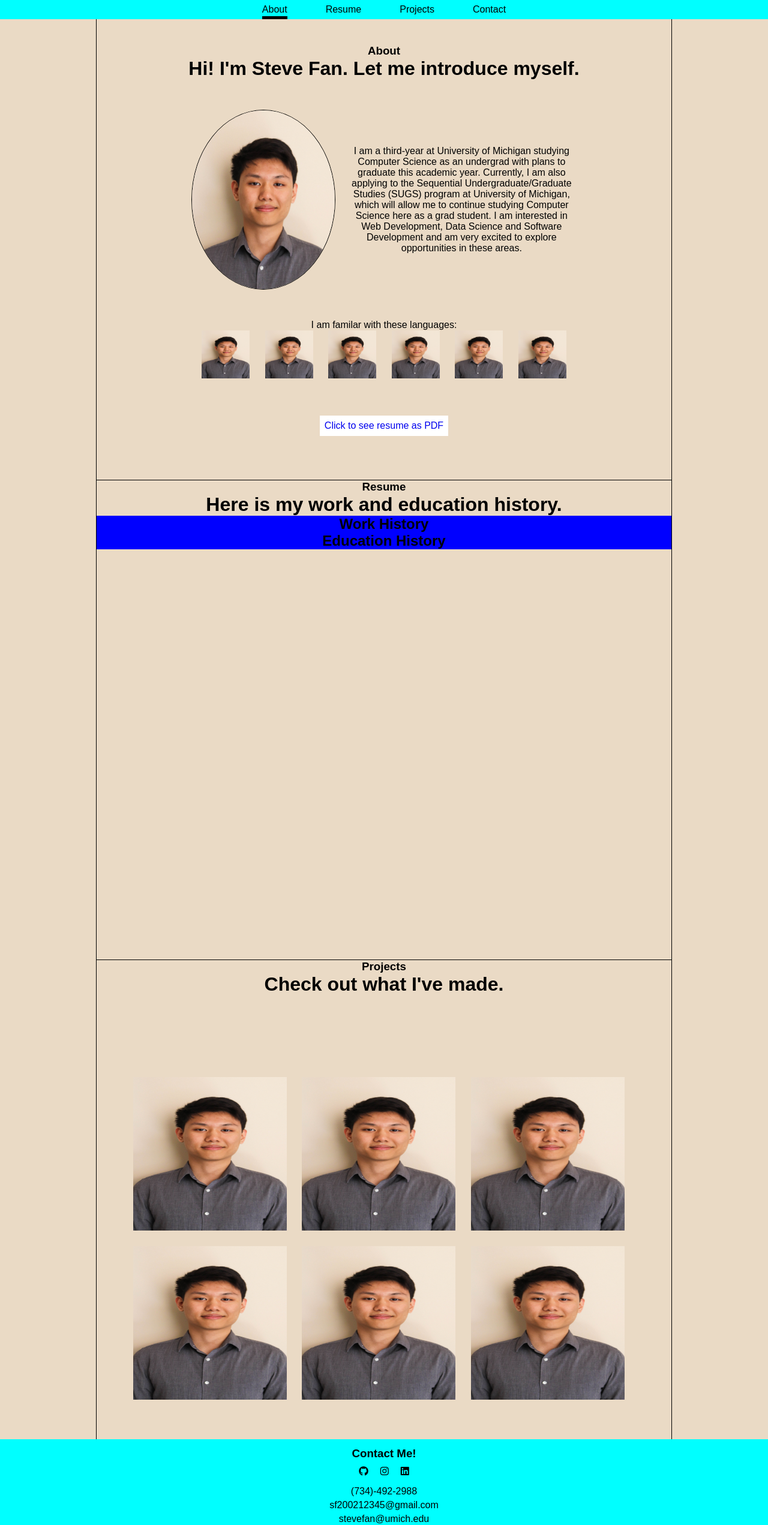
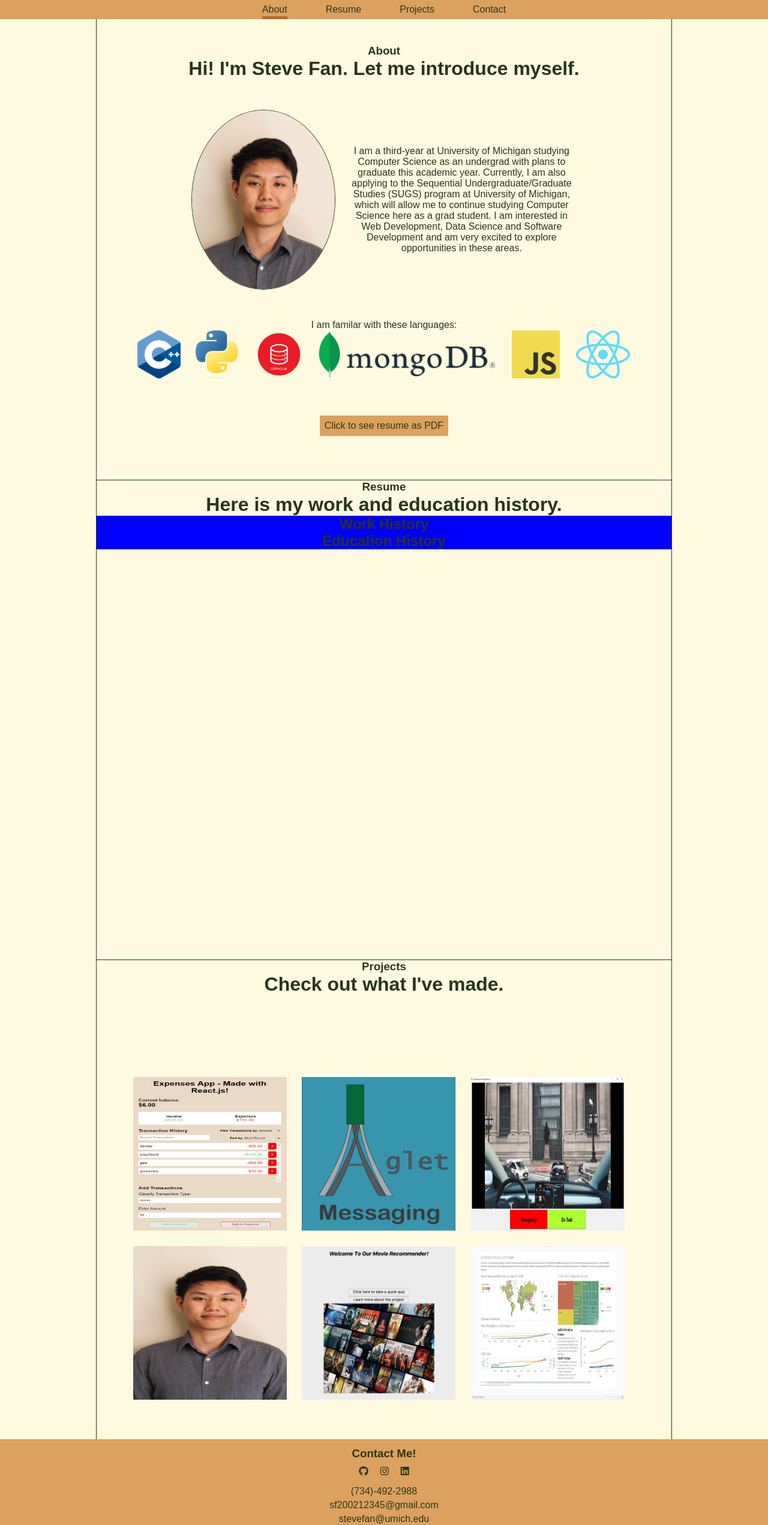
Before and after one commit to sf200212345/sf200212345.github.io, a React (Create React App) app: page / in a window 1280 px wide. Shown: the top 2543 px of the page at 60% size. Built offline with nearby package versions, Linux system fonts and the light colour scheme.

Commit message:
Updated colors in website to use global variables of a consistent palette

```diff
--- a/src/App.css
+++ b/src/App.css
@@ -9,7 +9,7 @@
 
   body {
     font-family: sans-serif;
-    background-color: #eadac5;
+    background-color: var(--background);
     overflow-x: hidden;
   }
 
@@ -23,9 +23,24 @@
 
   .section {
     height: 100vh;
-    border: 1px solid black;
+    border: 1px solid var(--text);
     border-bottom: none;
     width: 75vw;
+  }
+
+  .italic {
+    font-style: italic;
+  }
+
+  :root {
+    --background: #FEFAE0;
+    --onBackground: #DDA15E;
+    --onHover: #BC6C25;
+    --text: #283618;
+  }
+
+  span, h1, h2, h3, h4, h5, h6, p, span, a, div {
+    color: var(--text);
   }
 
   /*Footer*/
@@ -36,7 +51,7 @@
     align-items: center;
     overflow: hidden;
     text-align: center;
-    background-color: aqua;
+    background-color: var(--onBackground);
     width: 100vw;
     left: 0;
     right: 0;
@@ -48,12 +63,11 @@
   }
 
   #contact a {
-    color: black;
     text-decoration: none;
   }
 
   #contact a:hover {
-    color: white;
+    color: var(--background) !important;
     text-decoration: underline;
   }
 
--- a/src/components/About.js
+++ b/src/components/About.js
@@ -19,7 +19,7 @@ const About = () => {
       </div>
       <div className='languages'>
         <span>I am familar with these languages:</span>
-        <div>{ aboutData.map(curr => (<img key={curr.image} src={require('../images/headshot.jpg')} alt='headshot.jpg' />)) }</div>
+        <div>{ aboutData.map(curr => (<img key={curr.image} src={require('../images/' + curr.image)} alt={curr.image} />)) }</div>
       </div>
       <a href='https://sf200212345.github.io/resume.pdf' target="_blank" rel="noopener noreferrer">Click to see resume as PDF</a>
     </div>
--- a/src/components/ProjectsPopup.js
+++ b/src/components/ProjectsPopup.js
@@ -8,7 +8,7 @@ const ProjectsPopup = ({ info }) => {
   return (
     <div>
         <div className='thumbnail' onClick={() => setClicked(true)} onMouseOver={() => setHovered(true)} onMouseOut={() => setHovered(false)}>
-            <img src={require('../images/headshot.jpg')} alt='headshot.jpg' />
+            <img src={require('../images/' + info.thumbnail )} alt={info.thumbnail} />
             { isHovered ? (<div className='dark-hover'>
                 <h4>{info.title}</h4>
                 <span>{info.for}</span>
@@ -20,7 +20,7 @@ const ProjectsPopup = ({ info }) => {
                 <OutsideClickHandler onOutsideClick={() => setClicked(false)}>
                     <div className='popup'>
                         <button className='exit-btn' onClick={() => setClicked(false)}><i className="fa-solid fa-x"></i></button>
-                        <div className='img-container'><img src={require('../images/headshot.jpg')} alt='headshot.jpg' /></div>
+                        <div className='img-container'><img src={require('../images/' + info.mainImage)} alt={info.mainImage} /></div>
                         <div className='text-container'>
                             <h3>{info.title}</h3><span className='date'>{info.date}</span><br />
                             <span className='italic'>{info.for}</span>
--- a/src/components/styles/About.css
+++ b/src/components/styles/About.css
@@ -28,7 +28,7 @@
     border-radius: 50%;
     width: max(25%, 225px);
     height: 75%;
-    border: 1px solid black;
+    border: 1px solid var(--text);
 }
 
 .pp img {
@@ -42,16 +42,16 @@
 .languages img {
     margin: 0 1vw;
     height: 10vh;
-    width: 10vh;
 }
 
 #about a {
-    background-color: white;
+    background-color: var(--onBackground);
     padding: 1vh;
     text-decoration: none;
 }
 
 #about a:hover {
-    background-color: blue;
+    background-color: var(--onHover);
+    color: var(--background);
     text-decoration: none;
 }
--- a/src/components/styles/Navbar.css
+++ b/src/components/styles/Navbar.css
@@ -23,7 +23,7 @@
 
   .navbar {
     height: 2em;
-    background-color: aqua;
+    background-color: var(--onBackground);
     display: flex;
     justify-content: center;
     width: 100%;
@@ -38,10 +38,10 @@
   }
 
   .nav-item:hover {
-    border-bottom: 5px solid white;
+    border-bottom: 5px solid var(--text);
     cursor: pointer;
   }
 
   .focused {
-    border-bottom: 5px solid black;
+    border-bottom: 5px solid var(--onHover);
   }
--- a/src/components/styles/Projects.css
+++ b/src/components/styles/Projects.css
@@ -13,11 +13,12 @@
         cursor: pointer;
         margin: 1vw 1vw;
         position: relative;
+        overflow: hidden;
     }
 
     .thumbnail img {
+        width: 100%;
         height: 100%;
-        width: 100%;
     }
 
     .popup-wrapper {
@@ -30,6 +31,7 @@
         width: 100vw;
         height: 100vh;
         z-index: 999;
+        /*change this*/
         background-color: rgba(0,0,0,0.75);
         animation: fadeIn 0.25s;
     }
@@ -37,7 +39,7 @@
     .popup {
         height: 75vh;
         width: 50vw;
-        background-color: white;
+        background-color: var(--background);
         z-index: 1001;
         position: relative;
     }
@@ -66,11 +68,12 @@
         background-color: transparent;
         padding: 0.5em 0.75em;
         cursor: pointer;
+        background-color: var(--onBackground);
     }
 
     .exit-btn:active, .exit-btn:hover {
-        background-color: red;
-        color: white;
+        background-color: var(--onHover);
+        color: var(--background);
     }
 
     .popup h3 {
@@ -86,7 +89,7 @@
         top: 0;
         left: 0;
         background-color: rgba(0,0,0,0.75);
-        color: white;
+        color: var(--background) !important;
         width: 100%;
         height: 100%;
         animation: fadeIn 0.25s;
@@ -97,11 +100,10 @@
     }
 
     #projects a {
-        color: black;
         text-decoration: none;
     }
 
     #projects a:hover {
-        color: white;
+        color: var(--onHover);
         text-decoration: underline;
     }
```
